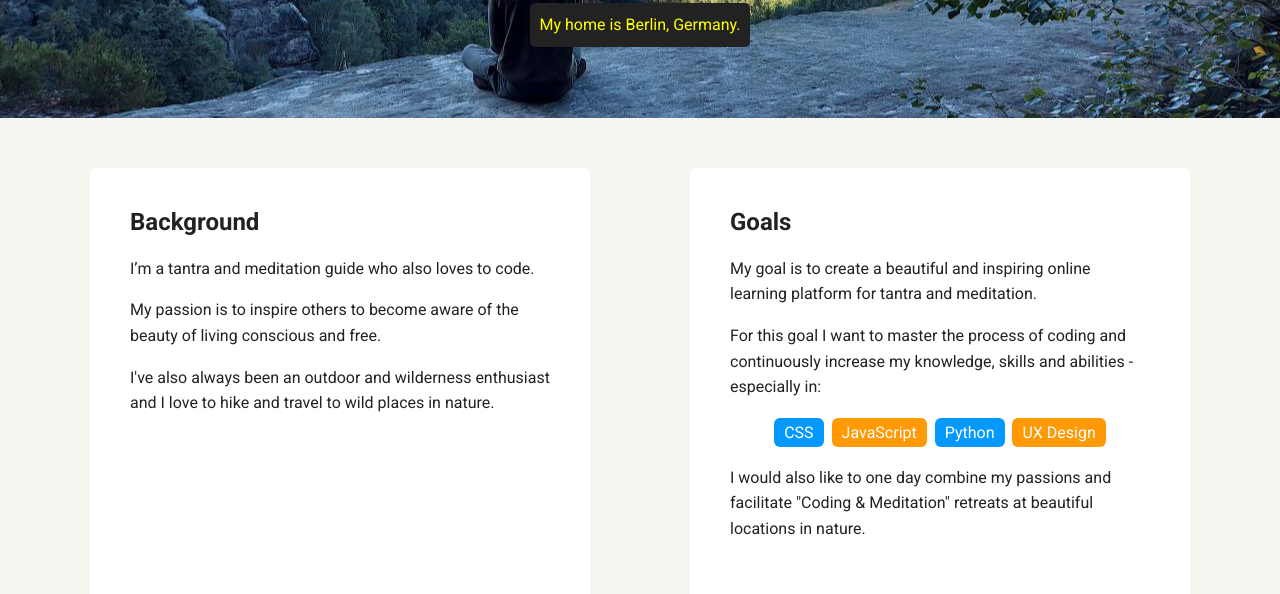
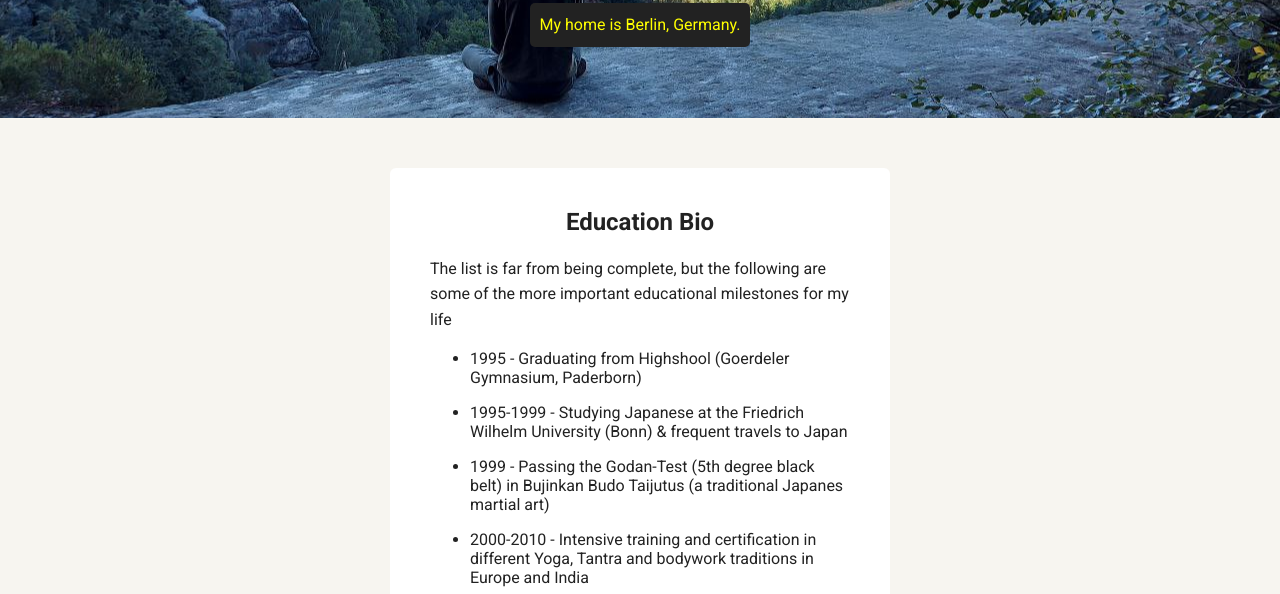
Before and after one commit to nkriedner/fewd-techdegree-project-1, a plain HTML site: page education.html in a window 1280 px wide. Shown: the part 352-946 px from the top of the page. Drawn offline with Linux system fonts and the light colour scheme; a web font is replaced by a local one.

Commit message:
Add content & styles for education subpage

```diff
--- a/education.html
+++ b/education.html
@@ -24,16 +24,33 @@
 
         <main class="flex">
             <div class="card">
-                <h2>Background</h2>
-                <p>I’m a tantra and meditation guide who also loves to code.</p>
-                <p>My passion is to inspire others to become aware of the beauty of living conscious and free.</p>
+                <h2 class="center-align">Education Bio</h2>
                 <p>
-                    I've also always been an outdoor and wilderness enthusiast and I love to hike and travel to wild
-                    places in nature.
+                    The list is far from being complete, but the following are some of the more important educational
+                    milestones for my life
                 </p>
+                <ul class="bio">
+                    <li>1995 - Graduating from Highshool (Goerdeler Gymnasium, Paderborn)</li>
+                    <li>
+                        1995-1999 - Studying Japanese at the Friedrich Wilhelm University (Bonn) & frequent travels to
+                        Japan
+                    </li>
+                    <li>
+                        1999 - Passing the Godan-Test (5th degree black belt) in Bujinkan Budo Taijutus (a traditional
+                        Japanes martial art)
+                    </li>
+                    <li>
+                        2000-2010 - Intensive training and certification in different Yoga, Tantra and bodywork
+                        traditions in Europe and India
+                    </li>
+                    <li>
+                        2010-2023 - Learning to code both online by myself as well as in an extensive bootcamp at Spiced
+                        Academy (Berlin)
+                    </li>
+                </ul>
             </div>
 
-            <div class="card">
+            <!-- <div class="card">
                 <h2>Goals</h2>
                 <p>
                     My goal is to create a beautiful and inspiring online learning platform for tantra and meditation.
@@ -52,7 +69,7 @@
                     I would also like to one day combine my passions and facilitate "Coding & Meditation" retreats at
                     beautiful locations in nature.
                 </p>
-            </div>
+            </div> -->
         </main>
         <footer>
             <ul>
--- a/styles.css
+++ b/styles.css
@@ -120,6 +120,10 @@ ul.skills {
     background: #0399ff;
 }
 
+ul.bio li {
+    margin-bottom: 1rem;
+}
+
 footer {
     width: 100%;
     min-height: 30px;
@@ -167,6 +171,10 @@ a.social:hover {
     clear: both;
 }
 
+.center-align {
+    text-align: center;
+}
+
 /* Styles for larger screens */
 @media screen and (min-width: 720px) {
     .flex {
```
